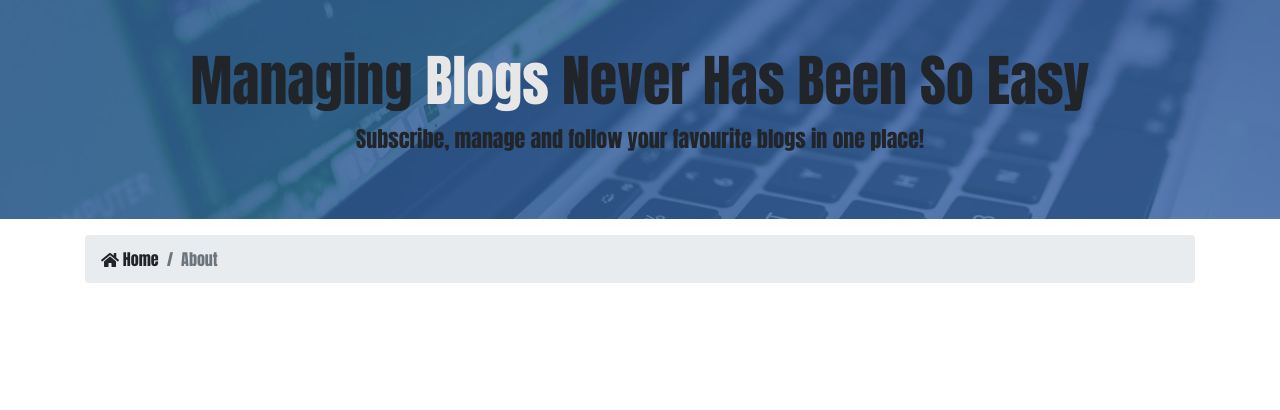
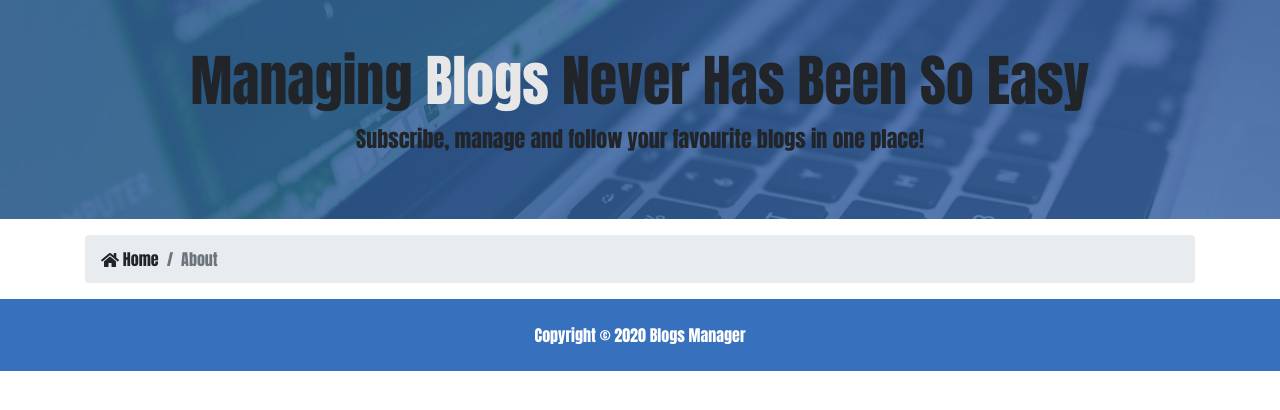
Before and after one commit to AdamMisiak/Blogs_manager, a Django app: page / in a window 1280 px wide. Shown: the part 56-466 px from the top of the page. Run offline with Django 3.2, Linux system fonts and the light colour scheme; parts of the project's set-up code (start-up, migrations or seed data) failed here and were passed over; some libraries are stand-ins or nearby versions.

Commit message:
Added footer to template

```diff
--- a/blogs_manager/templates/base.html
+++ b/blogs_manager/templates/base.html
@@ -25,11 +25,11 @@
 
     {% include 'partials/_navbar.html' %}
 
-
     {% block content %}
 
+    {% endblock %}
 
-    {% endblock %}
+    {% include 'partials/_footer.html' %}
 
 </body>
 
--- a/blogs_manager/templates/partials/_footer.html
+++ b/blogs_manager/templates/partials/_footer.html
@@ -0,0 +1,4 @@
+<footer id="main-footer" class="py-4 bg-primary text-white text-center">
+    Copyright &copy;
+    <span class="year">2020</span> Blogs Manager
+</footer>
```
Also changed, not shown: blogs_manager/db.sqlite3.
